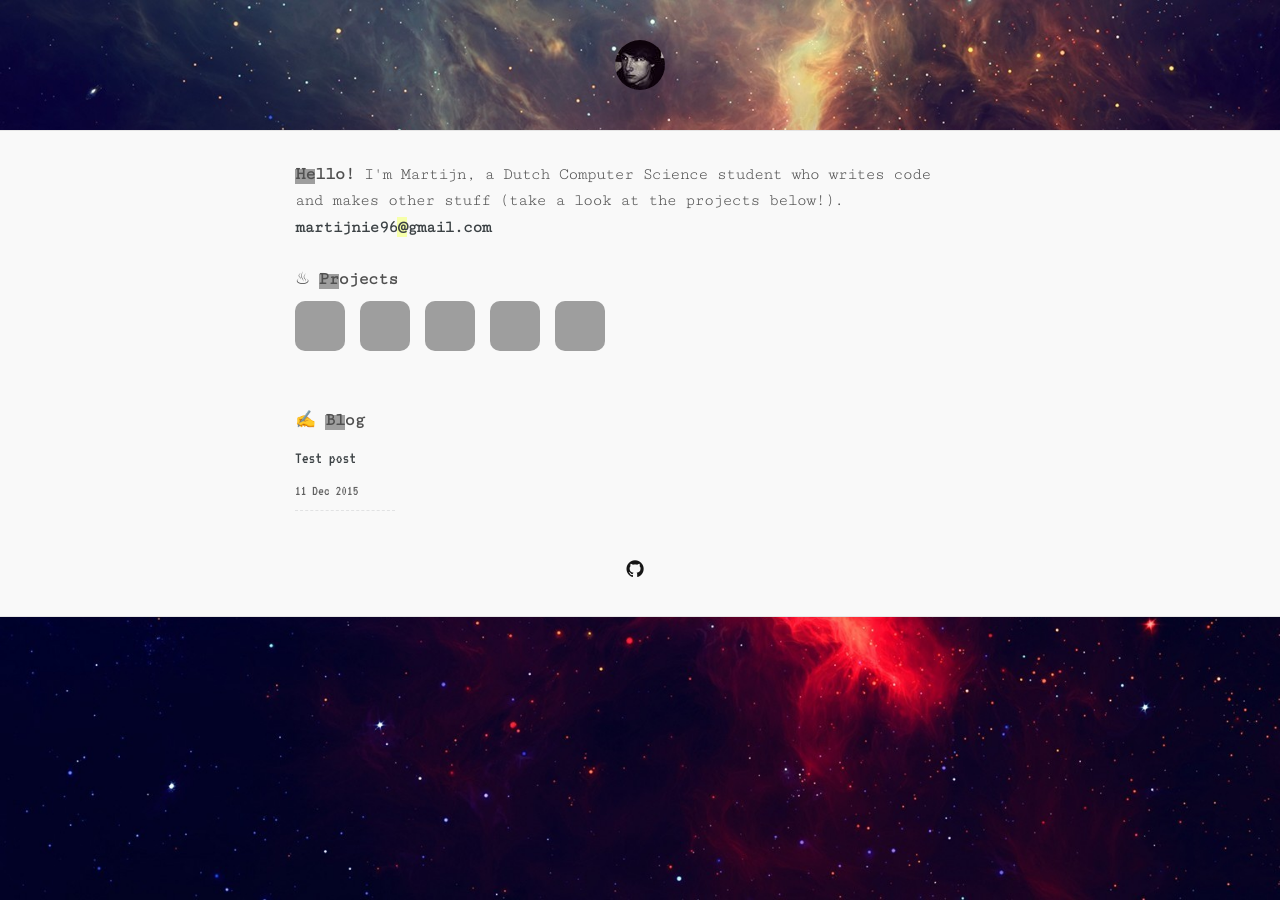
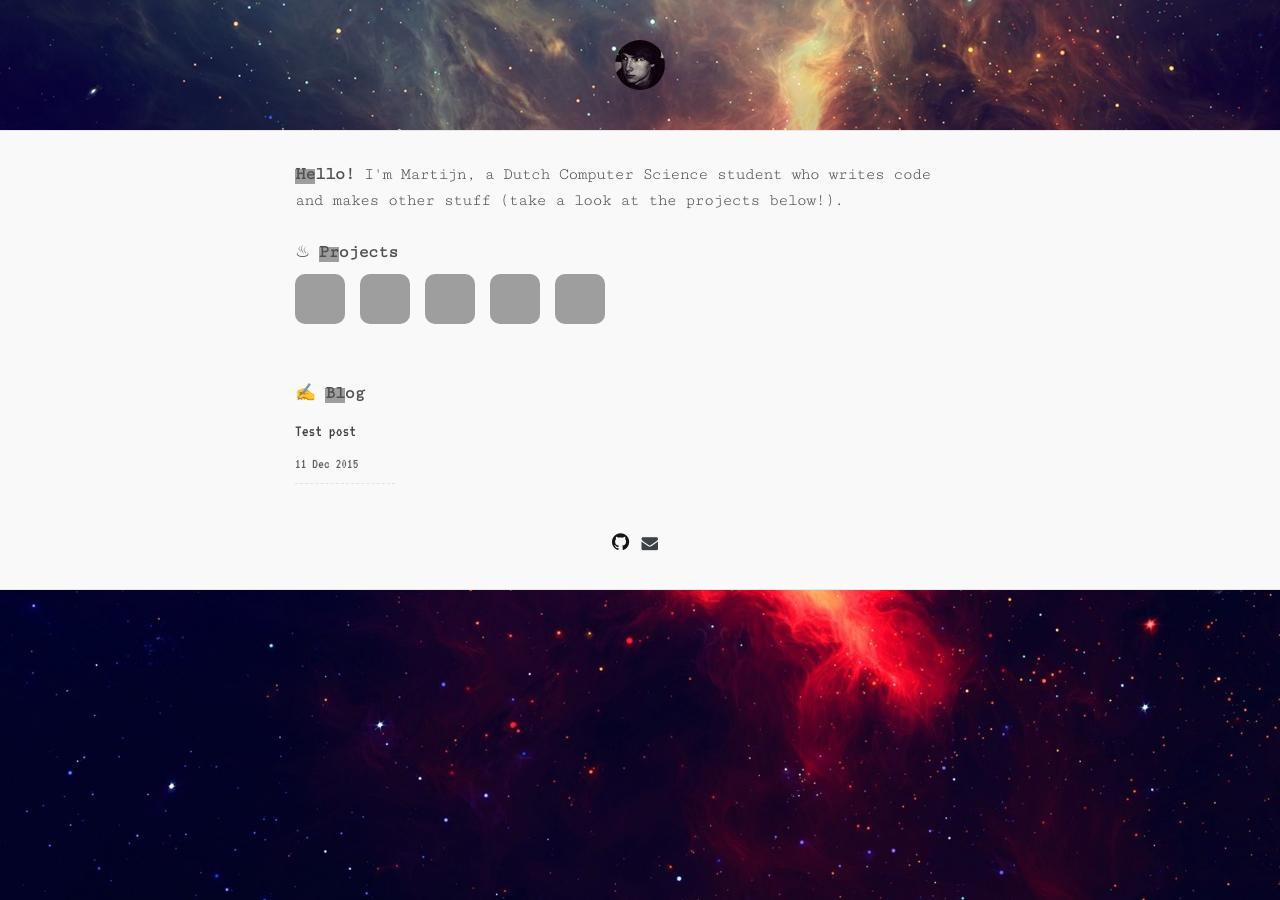
Before and after one commit to martijnrondeel/martijn.site, a Jekyll site: the page built from index.html, in a window 1280 px wide. Built offline with Jekyll 4.4.1, drawn with Linux system fonts in a browser that asks for light colours; nearby versions of some CDN libraries; some web fonts are replaced; the list of posts is cut into pages by our own code; grey boxes are pictures that could not be loaded.

Commit message:
Add mail icon and change permlink

```diff
--- a/_config.yml
+++ b/_config.yml
@@ -1,6 +1,6 @@
 # Site settings
 title: martyn.pw
-email: martijnie96@gmail.com
+email: martijn.rondeel@windesheim.nl
 description: "Personal website of Martijn Rondeel"
 url: "https://martyn.pw"
 keywords: "martijn rondeel, martyn.pw, personal blog, website, programming, experiments, web development"
@@ -8,7 +8,7 @@ simple_search: http://google.com/search
 # Build settings
 markdown: kramdown
 author: Martyn96
-permalink: "write/:year/:month/:day/:title/"
+permalink: "blog/:title/"
 paginate: 5
 paginate_path: "/page/:num/"
 gems:
--- a/_layouts/post.html
+++ b/_layouts/post.html
@@ -17,5 +17,10 @@ layout: layout
         <i class="fa fa-github"></i>
       </span>
     </a>
+    <a href="mailto:{{ site.email }}">
+      <span class="icon">
+        <i class="fa fa-envelope"></i>
+      </span>
+    </a>
   </div>
 </nav>
--- a/index.html
+++ b/index.html
@@ -6,8 +6,6 @@ layout: default
     <div class="content-col">
       <div class="dummy">
         <b><span class="big">Hello!</span></b> I'm Martijn, a Dutch Computer Science student who writes code and makes other stuff (take a look at the projects below!).
-        <a href="mailto:{{ site.email }}"><b>
-                martijnie96<span class="big bg">@</span>gmail.com</b></a>
         <br>
         <br> ♨ <b><span class="big">Projects</span></b>
         <br>
@@ -65,6 +63,11 @@ layout: default
           <i class="fa fa-github"></i>
         </span>
       </a>
+      <a href="mailto:{{ site.email }}">
+        <span class="icon">
+          <i class="fa fa-envelope"></i>
+        </span>
+      </a>
     </div>
   </nav>
 </div>
```
